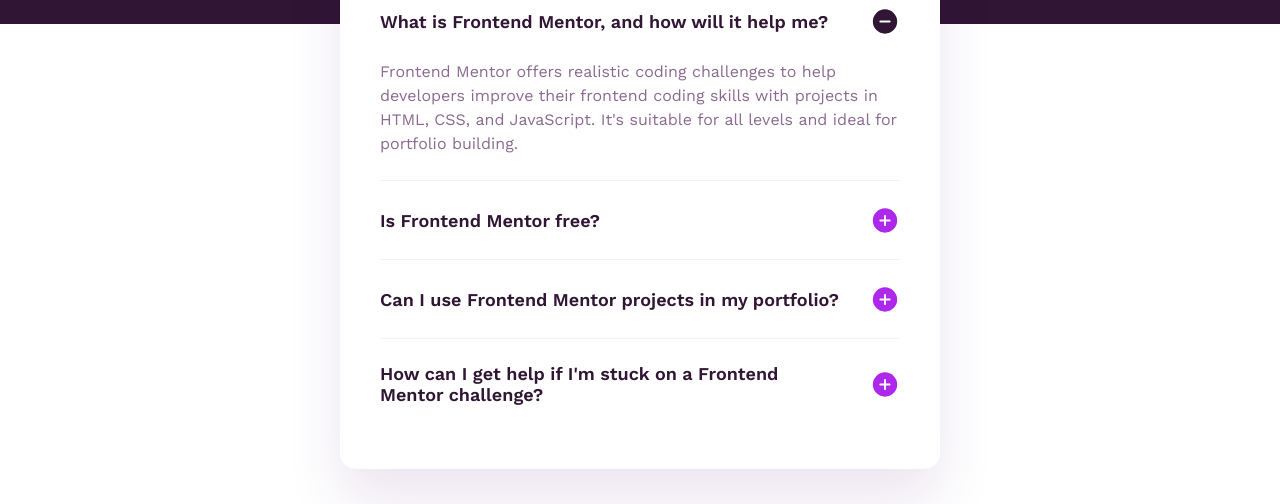
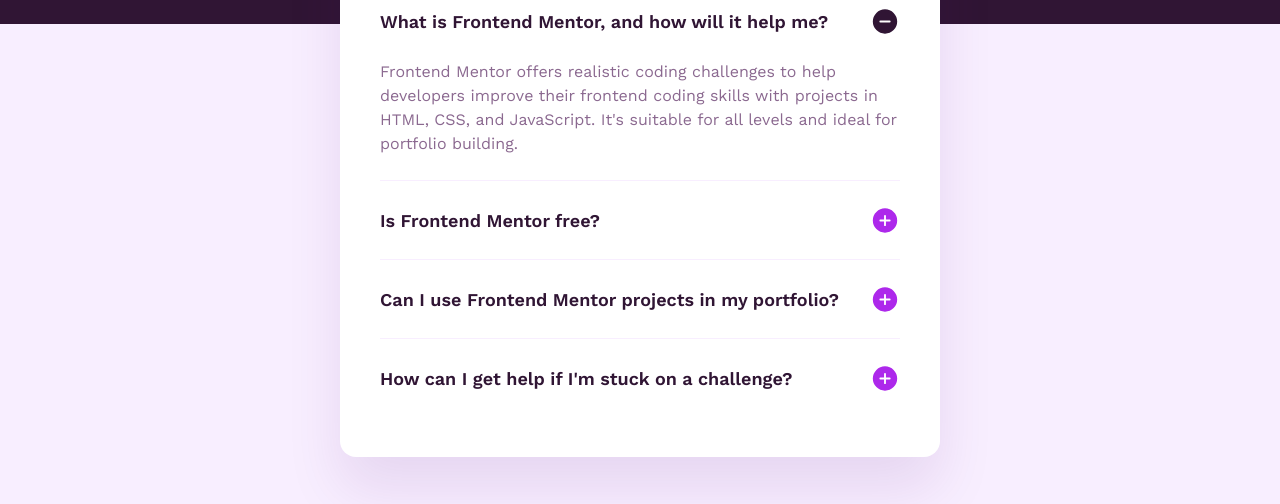
Before and after one commit to felix-stuff/frontendmentor-faq-accordion, a website: page index.html in a window 1280 px wide. Shown: the part 296-800 px from the top of the page. Drawn offline with Linux system fonts and the light colour scheme.

Commit message:
Adjust challenge solution to match design details

```diff
--- a/index.html
+++ b/index.html
@@ -69,8 +69,7 @@
             <h2 class="accordion__header" id="accordion-header-4">
                 <button class="accordion__toggle" id="accordion-toggle-4"
                         aria-controls="accordion-content-4">
-                    <strong class="accordion__question">How can I get help if I'm stuck on a Frontend Mentor
-                        challenge?</strong>
+                    <strong class="accordion__question">How can I get help if I'm stuck on a challenge?</strong>
                 </button>
             </h2>
             <div class="accordion__content" id="accordion-content-4" role="region" aria-labelledby="accordion-header-4" hidden>
--- a/styles.css
+++ b/styles.css
@@ -34,6 +34,7 @@
 body {
     font-family: 'Work Sans', sans-serif;
     min-height: 100vh;
+    background-color: var(--lightPink);
 }
 
 main {
```
